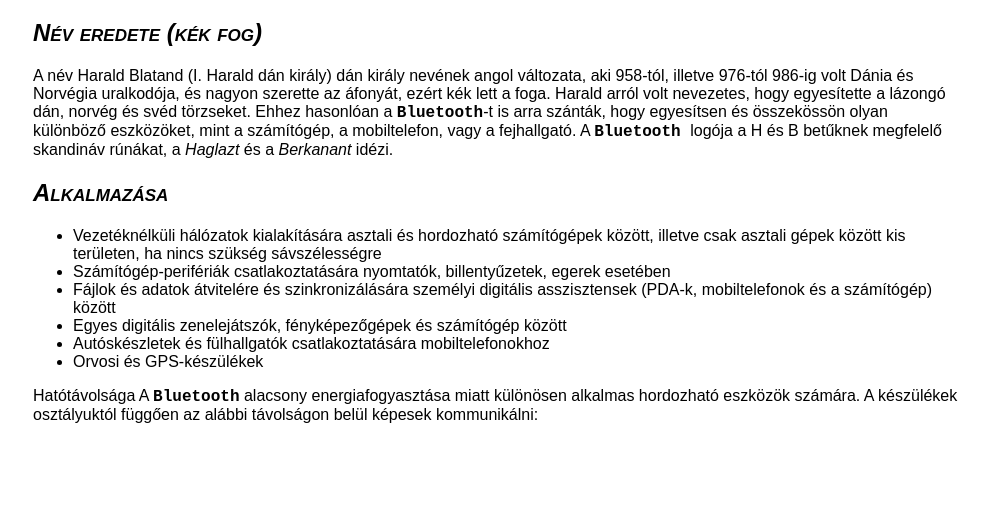
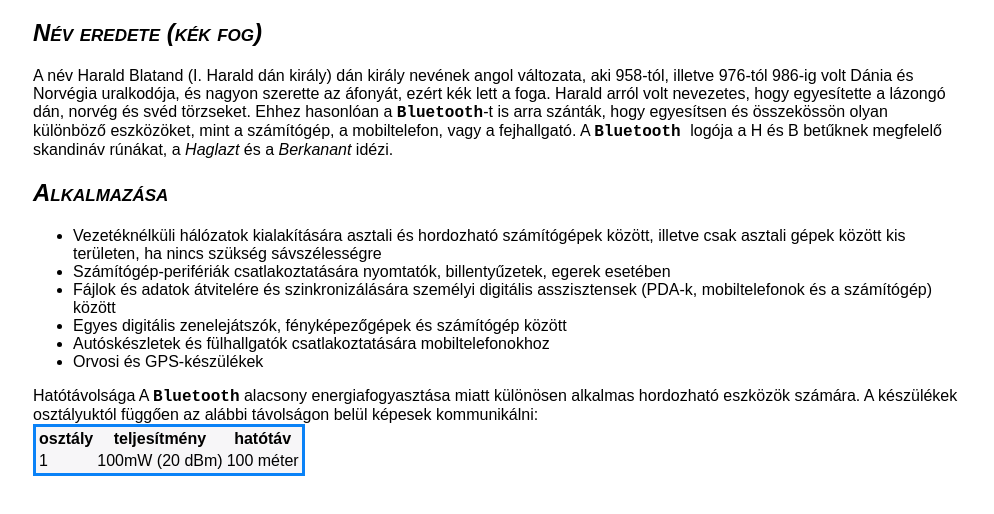
Before and after one commit to csepregics/2022-01-03_Bluetooth, a plain HTML site: page index.html in a window 1280 px wide. Shown: the part 214-728 px from the top of the page, without its empty margins (142-1136 px from the left). Drawn offline with Linux system fonts and the light colour scheme.

Commit message:
10.feladat 1.verzió

```diff
--- a/index.html
+++ b/index.html
@@ -47,6 +47,20 @@
 
     A <b>Bluetooth</b> alacsony energiafogyasztása miatt különösen alkalmas hordozható eszközök számára. A készülékek osztályuktól függően az alábbi távolságon belül képesek kommunikálni:
 
+    <table>
+      <tr>
+        <th>osztály</th>
+        <th>teljesítmény</th>
+        <th>hatótáv</th>
+      </tr>
+
+      <tr>
+        <td>1</td>
+        <td>100mW (20 dBm)</td>
+        <td>100 méter</td>
+      </tr>
+    </table>
+
   </div>
 </body>
 
```
